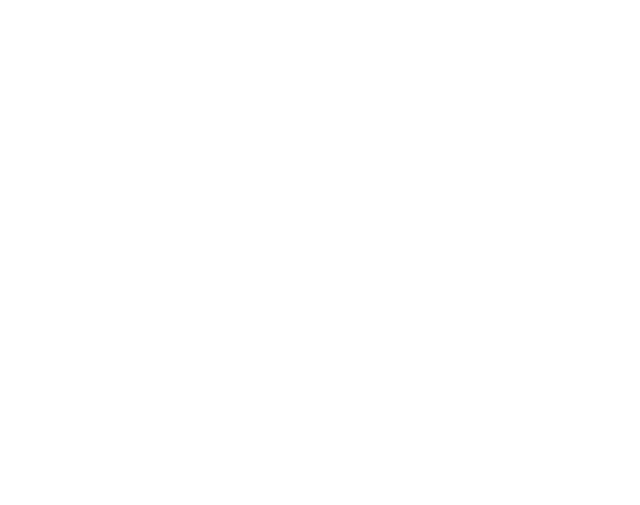
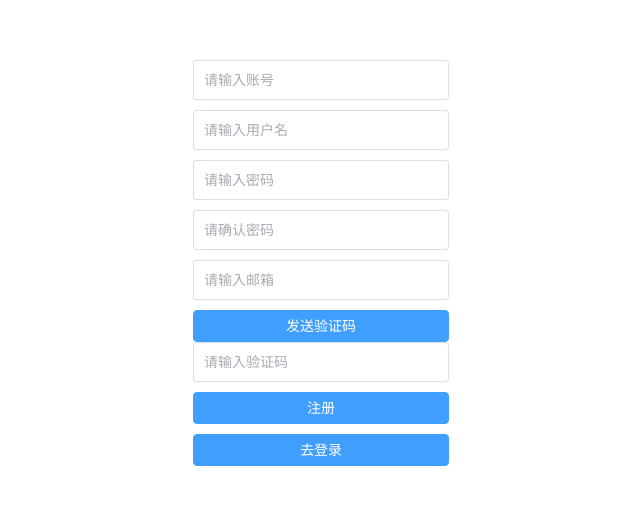
Before and after one commit to SDUERYRG/pet-shop, a Vue app: page /Register in a window 1280 px wide. Before the commit this address had no page. Shown: the part 125-630 px from the top of the page, without its empty margins (319-959 px from the left). Built offline with nearby package versions, Linux system fonts and the light colour scheme.

Commit message:
实现注册，并修了一些bug

```diff
--- a/index.html
+++ b/index.html
@@ -1,13 +1,16 @@
 <!doctype html>
 <html lang="en">
+
 <head>
   <meta charset="UTF-8" />
   <link rel="icon" type="image/svg+xml" href="/vite.svg" />
   <meta name="viewport" content="width=device-width, initial-scale=1.0" />
-    <title>Vite + Vue + TS</title>
+  <title>宠物商店</title>
 </head>
+
 <body>
   <div id="app"></div>
   <script type="module" src="/src/main.ts"></script>
 </body>
+
 </html>
--- a/src/components/Login.vue
+++ b/src/components/Login.vue
@@ -4,6 +4,8 @@
       <ElInput class=loginInput v-model="account" placeholder="请输入账号" />
       <ElInput class=loginInput type=password v-model="password" placeholder="请输入密码" />
       <ElButton class=loginButton type="primary" @click="login()">登录</ElButton>
+      <ElButton style="margin-top: 10px;margin-left: 0px;" class=loginButton type="primary" @click="goToRegister()">去注册
+      </ElButton>
     </div>
   </div>
 </template>
@@ -48,11 +50,16 @@
       }
     };
 
+    const goToRegister = () => {
+      router.push("/Register");
+    }
+
 
     return {
       account,
       password,
-      login
+      login,
+      goToRegister
     };
   },
 }
--- /dev/null
+++ b/src/components/Register.vue
@@ -0,0 +1,97 @@
+<template>
+    <div class="container">
+        <div class="loginCard">
+            <ElInput class=loginInput v-model="account" placeholder="请输入账号" />
+            <ElInput class=loginInput v-model="userName" placeholder="请输入用户名" />
+            <ElInput class=loginInput type=password v-model="password" placeholder="请输入密码" />
+            <ElInput class=loginInput type=password v-model="confirm" placeholder="请确认密码" />
+            <ElInput class=loginInput v-model="email" placeholder="请输入邮箱" />
+            <ElButton class=loginButton type="primary" @click="sendCode()">发送验证码</ElButton>
+            <ElInput class=loginInput v-model="code" placeholder="请输入验证码" />
+            <ElButton class=loginButton type="primary" @click="register()">注册</ElButton>
+            <ElButton style="margin-top: 10px;margin-left: 0px;" class=loginButton type="primary" @click="goToLogin()">
+                去登录</ElButton>
+        </div>
+    </div>
+</template>
+
+<script lang="ts">
+import { ref } from 'vue';
+import { ElInput, ElButton } from 'element-plus';
+import { useRouter } from 'vue-router';
+import axios from 'axios';
+
+export default {
+    name: 'Register',
+    setup() {
+        const router = useRouter();
+        const account = ref('');
+        const password = ref('');
+        const userName = ref('');
+        const confirm = ref('');
+        const power = ref('管理员');
+        const email = ref('');
+        const code = ref('');
+
+        const sendCode = async () => {
+            const response = await axios.get(`http://localhost:4001/diary-server/sendMail/${email.value}`);
+            console.log(response);
+            if (response.status == 200) {
+                alert("发送成功，有效期5分钟");
+            }
+        }
+
+        const register = async () => {
+            const response = await axios.post('http://localhost:4001/diary-server/userRegister', {
+                userName: userName.value,
+                account: account.value,
+                email: email.value,
+                password: password.value,
+                code: code.value,
+                power: power.value,
+                regTime: setTime(),
+            });
+            console.log(response);
+            alert(response.data.message);
+        }
+
+        const goToLogin = () => {
+            router.back();
+        }
+
+        const setTime = () => {
+            // var getTime = new Date().getTime(); //获取到当前时间戳
+            // var time = new Date(getTime); //创建一个日期对象
+            const time = new Date().toISOString(); // ISO 8601 格式
+            console.log(time);
+            return time;
+
+        }
+
+        return {
+            account,
+            password,
+            userName,
+            confirm,
+            power,
+            email,
+            code,
+            sendCode,
+            register,
+            goToLogin,
+            setTime
+        };
+    },
+}
+</script>
+
+<style scoped>
+.loginButton {
+    width: 100%;
+}
+
+.loginInput {
+    height: 50px;
+    padding-bottom: 10px;
+}
+</style>
--- /dev/null
+++ b/src/components/UserRegister.vue
@@ -0,0 +1,92 @@
+<template>
+    <div class="container">
+        <div class="loginCard">
+            <ElInput class=loginInput v-model="account" placeholder="请输入账号" />
+            <ElInput class=loginInput v-model="userName" placeholder="请输入用户名" />
+            <ElInput class=loginInput type=password v-model="password" placeholder="请输入密码" />
+            <ElInput class=loginInput type=password v-model="confirm" placeholder="请确认密码" />
+            <ElInput class=loginInput v-model="email" placeholder="请输入邮箱" />
+            <ElButton class=loginButton type="primary" @click="sendCode()">发送验证码</ElButton>
+            <ElInput class=loginInput v-model="code" placeholder="请输入验证码" />
+            <ElButton class=loginButton type="primary" @click="register()">注册</ElButton>
+            <ElButton style="margin-top: 10px;margin-left: 0px;" class=loginButton type="primary" @click="goToLogin()">
+                去登录</ElButton>
+        </div>
+    </div>
+</template>
+
+<script lang="ts">
+import { ref } from 'vue';
+import { ElInput, ElButton } from 'element-plus';
+import { useRouter } from 'vue-router';
+import axios from 'axios';
+
+export default {
+    name: 'UserRegister',
+    setup() {
+        const router = useRouter();
+        const account = ref('');
+        const password = ref('');
+        const userName = ref('');
+        const confirm = ref('');
+        const power = ref('用户');
+        const email = ref('');
+        const code = ref('');
+
+        const sendCode = async () => {
+            const response = await axios.get(`http://localhost:4001/diary-server/sendMail/${email.value}`);
+            console.log(response);
+            if (response.status == 200) {
+                alert("发送成功，有效期5分钟");
+            }
+        }
+
+        const register = async () => {
+            const response = await axios.post('http://localhost:4001/diary-server/userRegister', {
+                userName: userName.value,
+                account: account.value,
+                email: email.value,
+                password: password.value,
+                code: code.value,
+                power: power.value,
+                regTime: new Date().toDateString,
+            });
+            console.log(response);
+            // if (response.status == 200) {
+            //     alert("注册成功！")
+            // } else {
+            //     alert("注册失败！")
+            // }
+            alert(response.data.message);
+        }
+
+        const goToLogin = () => {
+            router.back();
+        }
+
+        return {
+            account,
+            password,
+            userName,
+            confirm,
+            power,
+            email,
+            code,
+            sendCode,
+            register,
+            goToLogin
+        };
+    },
+}
+</script>
+
+<style scoped>
+.loginButton {
+    width: 100%;
+}
+
+.loginInput {
+    height: 50px;
+    padding-bottom: 10px;
+}
+</style>
--- a/src/router/index.ts
+++ b/src/router/index.ts
@@ -38,6 +38,16 @@
     path: "/UserSort",
     name: "UserSort",
     component: () => import("../components/UserSort.vue")
+  },
+  {
+    path: "/Register",
+    name: "Register",
+    component: () => import("../components/Register.vue")
+  },
+  {
+    path: "/UserRegister",
+    name: "UserRegister",
+    component: () => import("../components/UserRegister.vue")
   },
   {
     path: "/Home",
--- a/src/view/Cart.vue
+++ b/src/view/Cart.vue
@@ -1,8 +1,4 @@
 <template>
-    <div class="header">
-        <div class="headup">
-
-        </div>
     <div class="headown">
         <div style="width: 30%;">
             <h4>购物车管理</h4>
@@ -14,7 +10,6 @@
             <ElInput v-model="searchItem" placeholder="请输入商品名称" clearable />
             <ElInput v-model="searchUser" placeholder="请输入用户名" clearable />
             <ElButton type="primary" @click="preSearch()">搜索</ElButton>
-            </div>
         </div>
     </div>
     <div>
--- a/src/view/Item.vue
+++ b/src/view/Item.vue
@@ -1,8 +1,5 @@
 <template>
-  <div class="header">
-    <div class="headup">
 
-    </div>
   <div class="headown">
     <div style="width: 30%;">
       <h4>宠物管理</h4>
@@ -16,7 +13,7 @@
       <ElButton type="success" @click="showAddDialog(); dialogVisible = true">添加</ElButton>
     </div>
   </div>
-  </div>
+
   <div>
     <ElTable :data="items" stripe="true" style="width: 100%">
       <ElTableColumn prop="itemId" label="商品ID" width="200" />
--- a/src/view/Sort.vue
+++ b/src/view/Sort.vue
@@ -1,9 +1,6 @@
 <template>
     <!-- <router-view></router-view> -->
-    <div class="header">
-        <div class="headup">
 
-        </div>
     <div class="headown">
         <div style="width: 30%;">
             <h4>分类</h4>
@@ -15,7 +12,7 @@
             <ElButton type="success" @click="showAddDialog(); dialogVisible = true">添加</ElButton>
         </div>
     </div>
-    </div>
+
     <div>
         <ElTable :data="sorts" stripe="true" style="width: 100%">
             <ElTableColumn prop="sortId" label="分类Id" style="width: 20%;" />
--- a/src/view/User.vue
+++ b/src/view/User.vue
@@ -1,8 +1,6 @@
 <template>
-  <div class="header">
-    <div class="headup">
 
-    </div>
+
   <div class="headown">
     <div style="width: 30%;">
       <h4>用户管理</h4>
@@ -15,7 +13,7 @@
       <ElButton type="success" @click="dialogVisible = true; showAddDialog()">添加</ElButton>
     </div>
   </div>
-  </div>
+
   <div class="table-container">
     <ElTable :data="users" stripe="true" style="width: 100%">
       <ElTableColumn prop="userId" label="用户ID" width="80" />
```
Also changed, not shown: src/components/UserLogin.vue (+13 -5 lines). Lines whose indentation alone changed are shown as unchanged.
